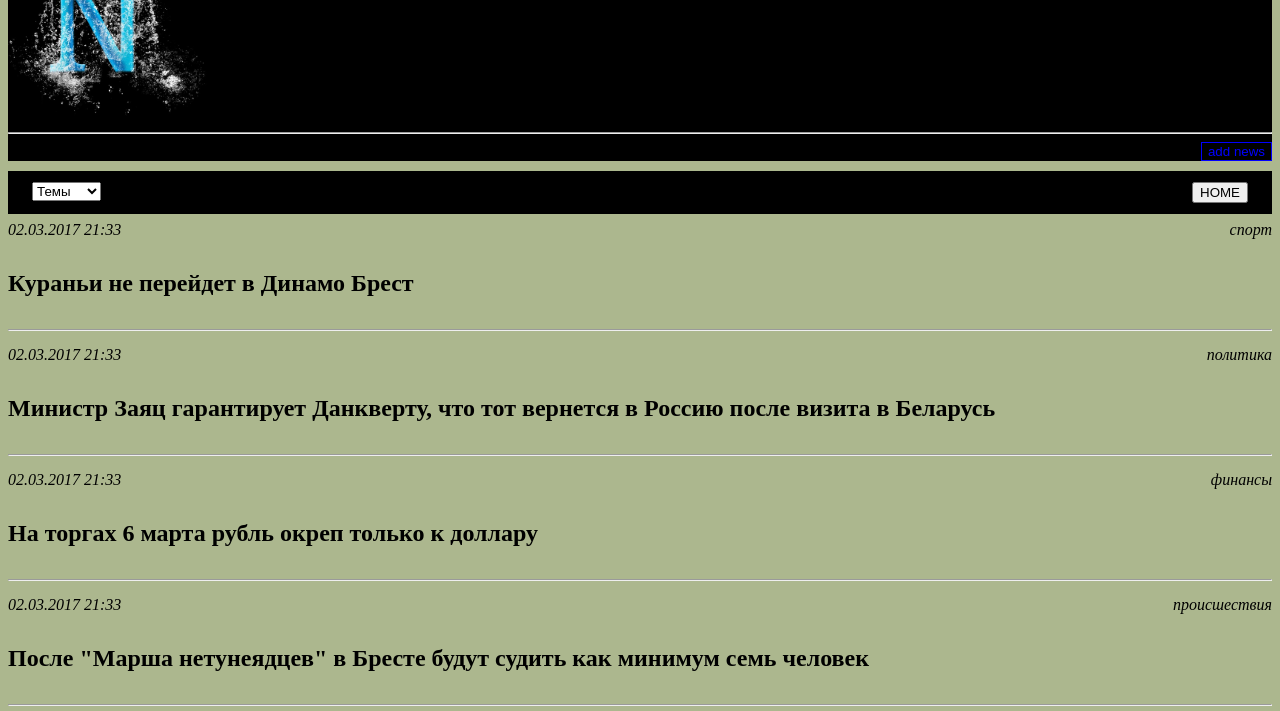
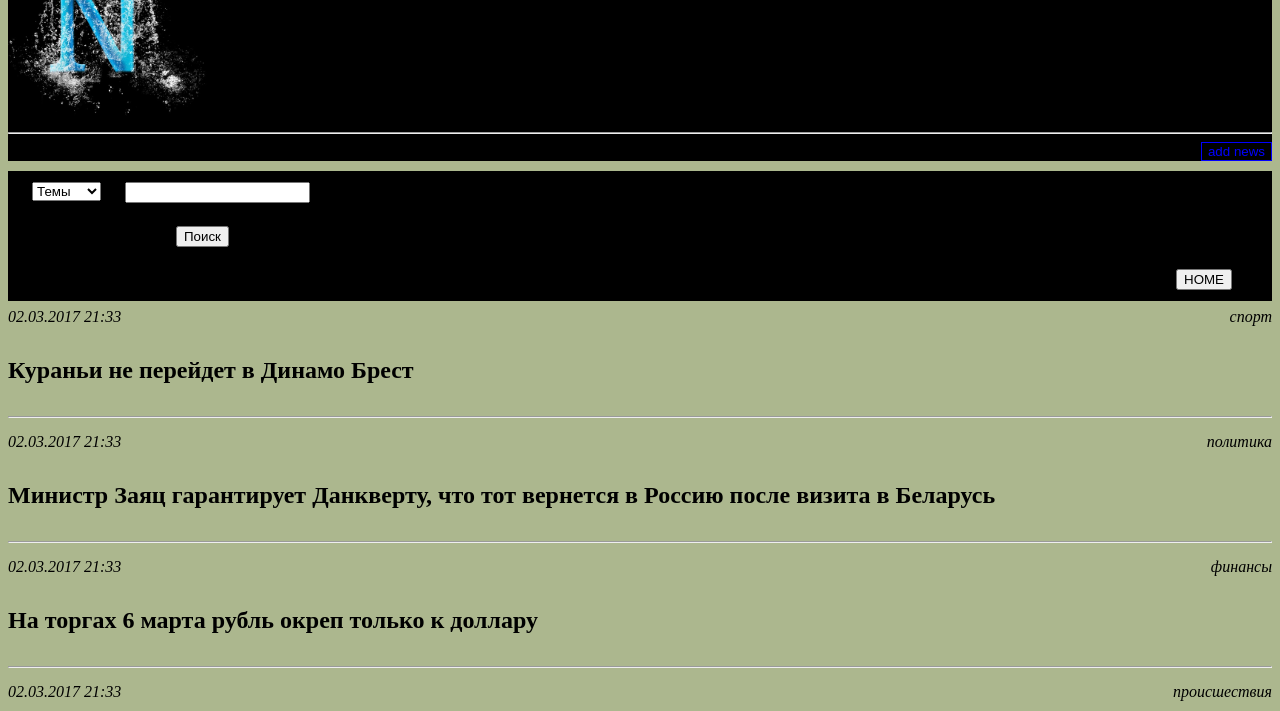
Before and after one commit to ZhenjaShilko/news-, a plain HTML site: page UI/news.html in a window 1280 px wide. Shown: the part 88-799 px from the top of the page. Drawn offline with Linux system fonts and the light colour scheme; files whose address does not match are found by name.

Commit message:
added search

```diff
--- a/UI/news.html
+++ b/UI/news.html
@@ -9,7 +9,7 @@
 
 <body class="b">
 	<div class="header">
-		<div class="logo"><img src="C:\Users\ZHENJA\Desktop\UI\n.jpg" width="200" height="200" ></div>
+		<div class="logo"><img src="C:\Users\ZHENJA\news-portal\UI\n.jpg" width="200" height="200" ></div>
 		<div class="head-title">NEWS</div>
 		<div class="log-in-out">
 			<input type="button" value="log-in"/>
@@ -31,6 +31,8 @@
 				<option>Даты</option>
 			</select>
 		</div>
+		<div class="search"><input type="search" /></div>
+		<div class="find-button"><input type="button" value="Поиск"/></div>
 		<div class="home-button">
 			<input type="button" value="HOME" />
 		</div>
@@ -116,7 +118,7 @@
 </div>
 
 	<div class="footer">
-		<div class="google"><img src="C:\Users\ZHENJA\Desktop\UI\google.png"></div>
+		<div class="google"><img src="C:\Users\ZHENJA\news-portal\UI\google.png"></div>
 		<div class="create"><p>2017@NEWS</p><p>Created by Zhenja Shilko</p></div>
 	</div>
 </body>
--- a/UI/style.css
+++ b/UI/style.css
@@ -56,11 +56,19 @@
   padding: .7em 1.5em;
 }
 
+.filtr-and-home .search{
+  padding: .7em 1.5em;
+}
+
+.filtr-and-home .find-button{
+  padding: .7em 10.5em;
+}
+
 
 .filtr-and-home .home-button{
   float: right;
-  text-decoration: none; /* убирать подчёркивание у ссылок */
-  padding: .7em 1.5em; /* отступ от текста */
+  text-decoration: none;
+  padding: .7em 2.5em;
 
 }
 .button-noch{
```
